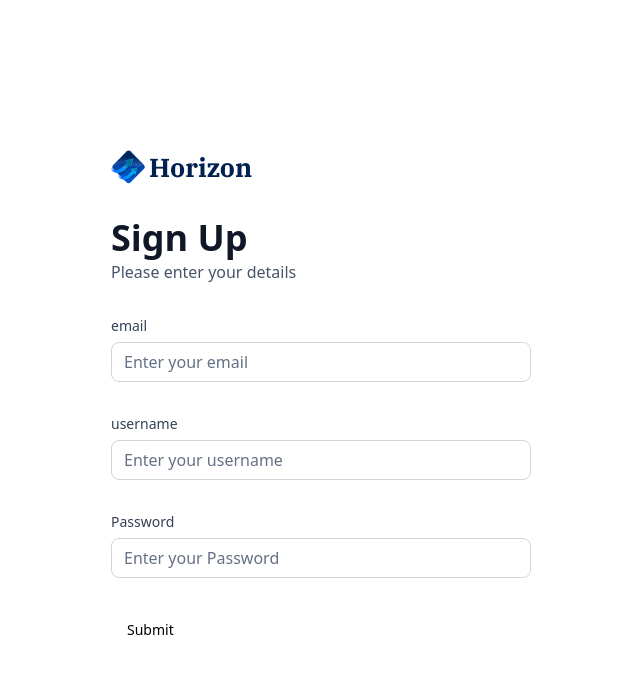
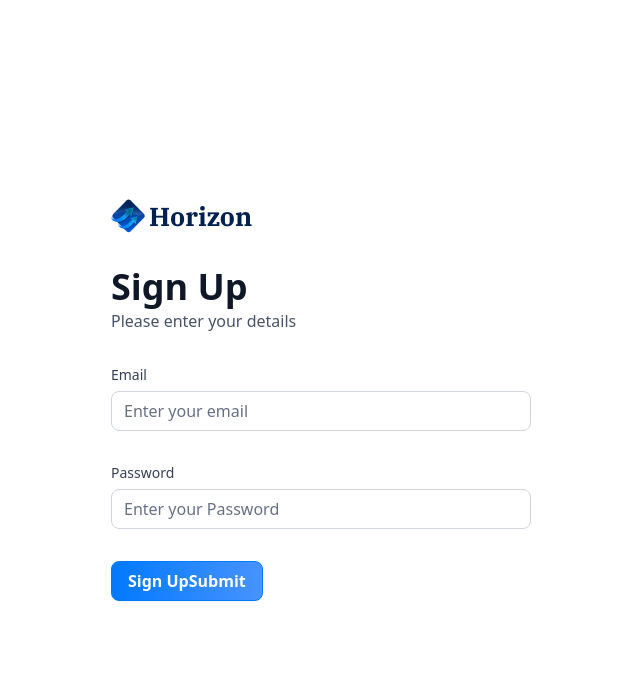
Before and after one commit to khaled9912/banking_app, a Next.js app: page /sign-up in a window 1280 px wide. Shown: the top 674 px of the page, without its empty margins (319-959 px from the left). Built offline with nearby package versions, Linux system fonts and the light colour scheme.

Commit message:
fix name error that was compailing and set some modification on the form

```diff
--- a/components/AuthForm.tsx
+++ b/components/AuthForm.tsx
@@ -16,29 +16,30 @@ import {
 } from "@/components/ui/form"
 import { Input } from "@/components/ui/input"
 import CustomInput from "./CustomInput";
-
-
-const formSchema = z.object({
-    email: z.string().email()
-  })
+import { authFormSchema } from "@/lib/utils";
+import { Loader2 } from "lucide-react";
 
 const AuthForm = ({ type }: { type: string }) => {
 
-const [user, setUser] = useState(null);
+    const [user, setUser] = useState(null);
+    const [isLoading, setIsLoading] = useState(false);
 
-  // 1. Define your form.
-  const form = useForm<z.infer<typeof formSchema>>({
-    resolver: zodResolver(formSchema),
+    // 1. Define your form.
+  const form = useForm<z.infer<typeof authFormSchema>>({
+    resolver: zodResolver(authFormSchema),
     defaultValues: {
       email: "",
+      password: ""
     },
   })
 
   // 2. Define a submit handler.
-  function onSubmit(values: z.infer<typeof formSchema>) {
+  function onSubmit(values: z.infer<typeof authFormSchema>) {
     // Do something with the form values.
     // ✅ This will be type-safe and validated.
+    setIsLoading(true)
     console.log(values)
+    setIsLoading(false);
   }
   return (
     <section className="auth-form">
@@ -80,26 +81,30 @@ const [user, setUser] = useState(null);
             <>
             <Form {...form}>
                 <form onSubmit={form.handleSubmit(onSubmit)} className="space-y-8">
-                <CustomInput
+                    <CustomInput
                     control={form.control}
                     name="email"
-                    label="email"
+                    label="Email"
                     placeholder="Enter your email"
                     />
                     <CustomInput
                     control={form.control}
-                    name="username"
-                    label="username"
-                    placeholder="Enter your username"
-                    />
-                    <CustomInput
-                    control={form.control}
-                    name="Password"
+                    name="password"
                     label="Password"
                     placeholder="Enter your Password"
                     />
 
-                    <Button type="submit">Submit</Button>
+                    <Button type="submit"
+                    className="form-btn"
+                    >
+                        {isLoading ? (
+                            <>
+                                <Loader2  size={20} className="animate-spin"/> &nbsp; Loading...
+                            </>
+                            ) : type === 'sign-in'
+                            ? 'Sign in' : 'Sign Up'
+                        }
+                        Submit</Button>
                 </form>
                 </Form>
             </>
--- a/components/CustomInput.tsx
+++ b/components/CustomInput.tsx
@@ -2,13 +2,13 @@ import React from 'react'
 import { FormControl, FormField, FormLabel, FormMessage } from "./ui/form";
 import { Input } from "./ui/input";
 
-import { Control } from 'react-hook-form';
+import { Control, FieldPath } from 'react-hook-form';
 import { z } from "zod";
 import { authFormSchema } from "@/lib/utils";
 
 interface CustomInput {
     control: Control<z.infer<typeof authFormSchema>>,
-    name: string,
+    name: FieldPath<z.infer<typeof authFormSchema>>,
     label: string,
     placeholder: string
 }
@@ -28,6 +28,7 @@ const CustomInput = ({ control, name, label, placeholder }: CustomInput) => {
                         <Input
                             placeholder={placeholder}
                             className="input-class"
+                            type={name === 'password' ? 'password' : 'text'}
                             {...field}
                         />
                     </FormControl>
```
